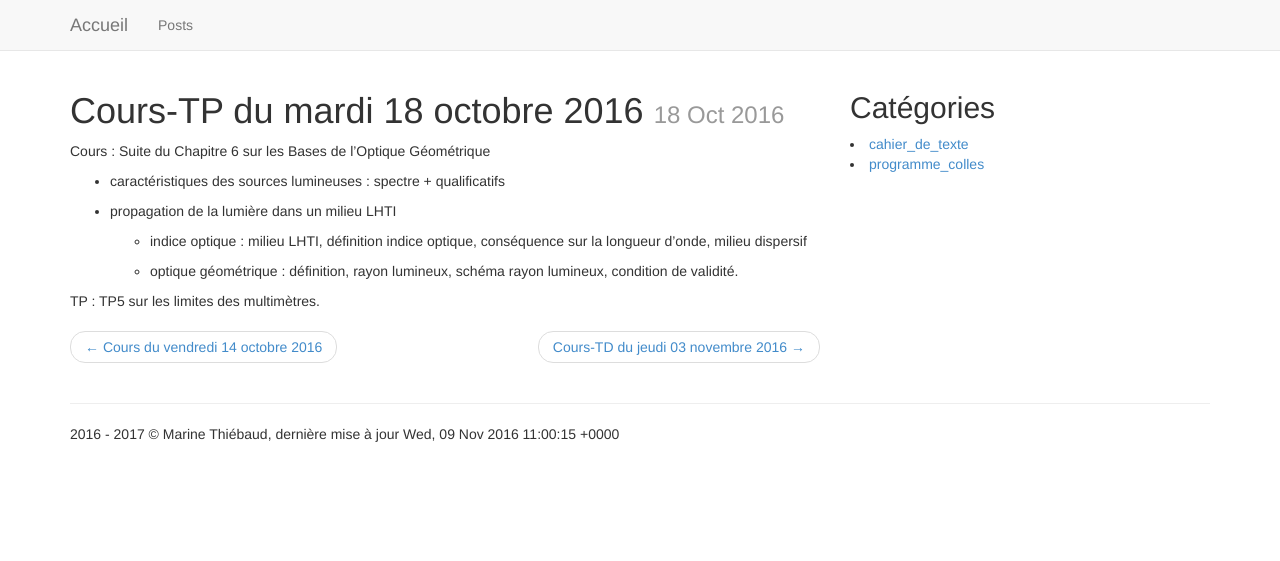
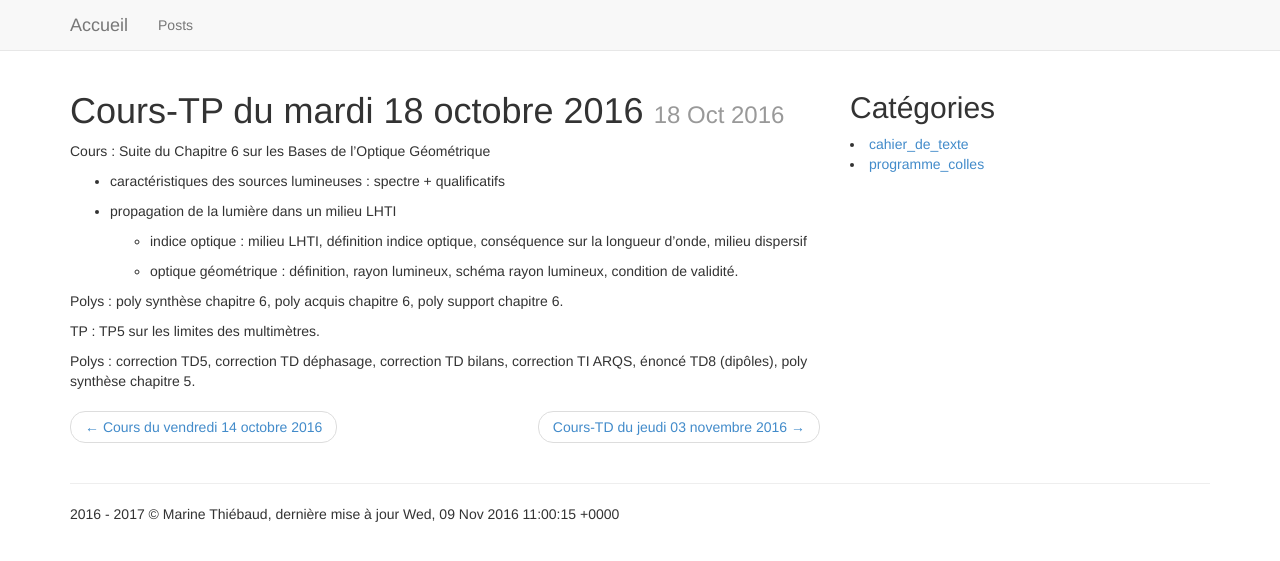
Before and after one commit to Marineflower/SitePCSI_Turgot, a Jekyll site: the page built from _posts/2016-10-18-courstp.md, in a window 1280 px wide. Shown: the top 561 px of the page. Built offline with Jekyll 4.4.1, drawn with Linux system fonts in a browser that asks for light colours; nearby versions of some CDN libraries.

Commit message:
Rajout polys dans séances octobre + 8 nov

```diff
--- a/_posts/2016-10-18-courstp.md
+++ b/_posts/2016-10-18-courstp.md
@@ -14,4 +14,8 @@ Cours : Suite du Chapitre 6 sur les Bases de l'Optique Géométrique
 
    - optique géométrique : définition, rayon lumineux, schéma rayon lumineux, condition de validité.
 
+Polys : poly synthèse chapitre 6, poly acquis chapitre 6, poly support chapitre 6.
+
 TP : TP5 sur les limites des multimètres.
+
+Polys : correction TD5, correction TD déphasage, correction TD bilans, correction TI ARQS, énoncé TD8 (dipôles), poly synthèse chapitre 5.
```
Also changed, not shown: _posts/2016-10-11-courstp.md (+3 -1 lines), _posts/2016-10-13-courstd.md (+2 -0 lines), _posts/2016-10-14-cours.md (+4 -0 lines), _posts/2016-11-08-courstp.md (+4 -0 lines).
